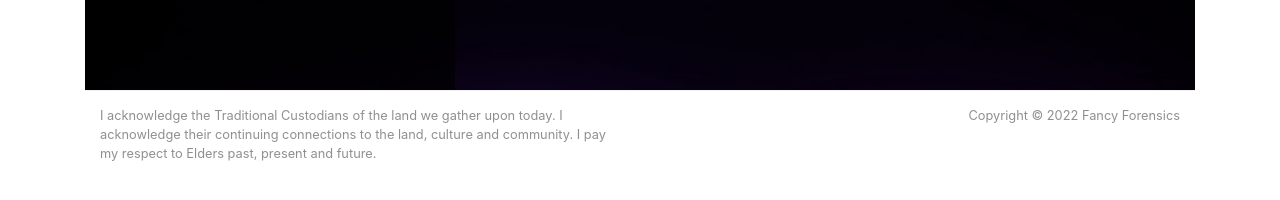
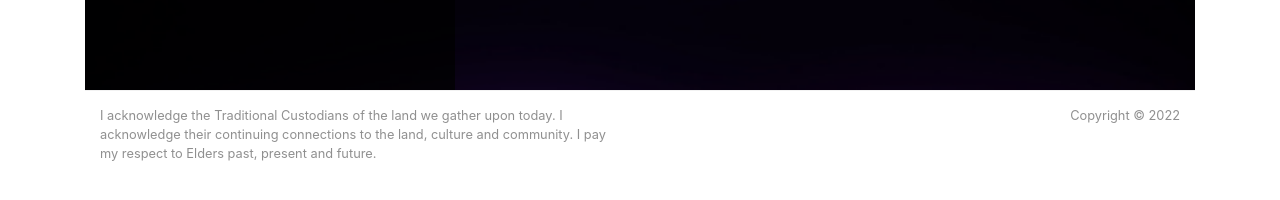
Before and after one commit to shannaniggans/fancy4n6.github.io, a Jekyll site: the page built from index.html, in a window 1280 px wide and 900 px high, scrolled down 1352 px. Shown: the part 662-862 px from the top of the window. Built offline with Jekyll 4.4.1, drawn with Linux system fonts in a browser that asks for light colours; nearby versions of some CDN libraries; the list of posts is cut into pages by our own code.

Commit message:
Update _config.yml

```diff
--- a/_config.yml
+++ b/_config.yml
@@ -1,5 +1,4 @@
 # Site
-name: "Fancy Forensics"
 title: "Fancy Forensics"
 description: "Digital forensics & incident response research and writeups."
 logo: 'assets/images/fancy4n6-header.png'
@@ -9,7 +8,6 @@ google_analytics: 'G-WV2F0X9QJ6'
 # disqus: 'demowebsite'
 include: ["_pages"]
 permalink: /:title/
-url: "www.fancy4n6.com"
 
 # Tags
 tag_dir: tag
```
